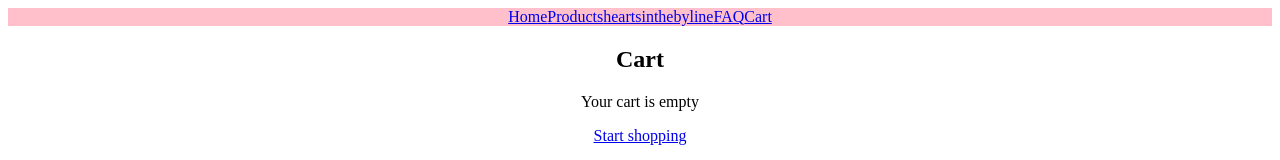
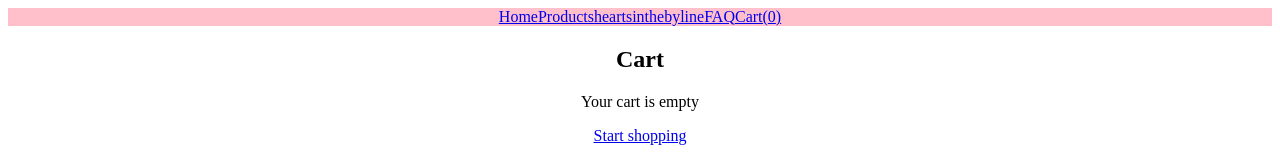
Before and after one commit to aliciahetrick/heartsinthebyline, a React (Create React App) app in the folder frontend/: page /cart in a window 1280 px wide. Shown: the top 160 px of the page. Built offline with nearby package versions, Linux system fonts and the light colour scheme.

Commit message:
Update nav cart qty on cart state change

```diff
--- a/frontend/src/components/Cart.jsx
+++ b/frontend/src/components/Cart.jsx
@@ -17,7 +17,7 @@ const Cart = () => {
 
   useEffect(() => {
     dispatch(getTotals());
-  }, [cart]);
+  }, [cart, dispatch]);
 
   const handleDecreaseCartQuantity = (product) => {
     dispatch(decreaseCartQuantity(product));
--- a/frontend/src/components/Navbar.jsx
+++ b/frontend/src/components/Navbar.jsx
@@ -1,13 +1,15 @@
+import { useSelector } from "react-redux";
 import { Link } from "react-router-dom";
 
 const Navbar = () => {
+  const { cartTotalQty } = useSelector((state) => state.cart);
   return (
     <nav style={{ backgroundColor: "pink" }}>
       <Link to="/">Home</Link>
       <Link to="/products">Products</Link>
       <Link to="/">heartsinthebyline</Link>
       <Link to="/faq">FAQ</Link>
-      <Link to="/cart">Cart</Link>
+      <Link to="/cart">Cart({cartTotalQty})</Link>
     </nav>
   );
 };
--- a/frontend/src/components/SingleProduct.jsx
+++ b/frontend/src/components/SingleProduct.jsx
@@ -1,11 +1,13 @@
-import { useDispatch } from "react-redux";
+import { useEffect } from "react";
+import { useDispatch, useSelector } from "react-redux";
 import { useParams } from "react-router-dom";
-import { addToCart } from "../features/cartSlice";
+import { addToCart, getTotals } from "../features/cartSlice";
 import { useGetSingleProductQuery } from "../features/productsApi";
 
 const SingleProduct = () => {
   const param = useParams().id;
   const dispatch = useDispatch();
+  const cart = useSelector((state) => state.cart);
 
   const {
     data: singleProduct,
@@ -14,6 +16,10 @@ const SingleProduct = () => {
   } = useGetSingleProductQuery(param);
 
   console.log("singleProduct", singleProduct);
+
+  useEffect(() => {
+    dispatch(getTotals());
+  }, [cart, dispatch]);
 
   const handleAddToCart = (product) => {
     dispatch(addToCart(product));
--- a/frontend/src/features/cartSlice.js
+++ b/frontend/src/features/cartSlice.js
@@ -4,8 +4,8 @@ const initialState = {
   cartItems: localStorage.getItem("cartItems")
     ? JSON.parse(localStorage.getItem("cartItems"))
     : [],
-  cartTotalQty: 0,
-  cartTotalPrice: 0,
+  //   cartTotalQuantity: 0,
+  //   cartTotalAmount: 0,
 };
 
 const cartSlice = createSlice({
--- a/frontend/src/features/index.js
+++ b/frontend/src/features/index.js
@@ -1,6 +1,6 @@
 import { configureStore } from "@reduxjs/toolkit";
 import productsReducer from "./productsSlice";
-import cartReducer from "./cartSlice";
+import cartReducer, { getTotals } from "./cartSlice";
 import { productsApi } from "./productsApi";
 
 const store = configureStore({
@@ -14,4 +14,6 @@ const store = configureStore({
   },
 });
 
+store.dispatch(getTotals());
+
 export default store;
--- a/frontend/src/index.js
+++ b/frontend/src/index.js
@@ -7,6 +7,7 @@ import store from "./features";
 import { getTotals } from "./features/cartSlice";
 
 store.dispatch(getTotals());
+// console.log("totals", getTotals());
 
 const root = ReactDOM.createRoot(document.getElementById("root"));
 root.render(
```
